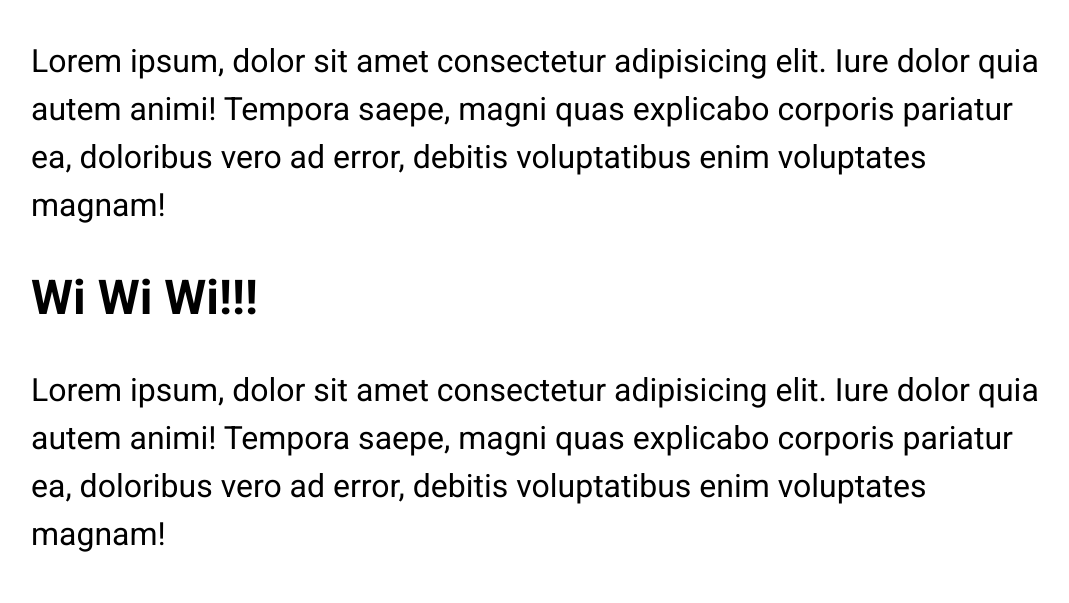
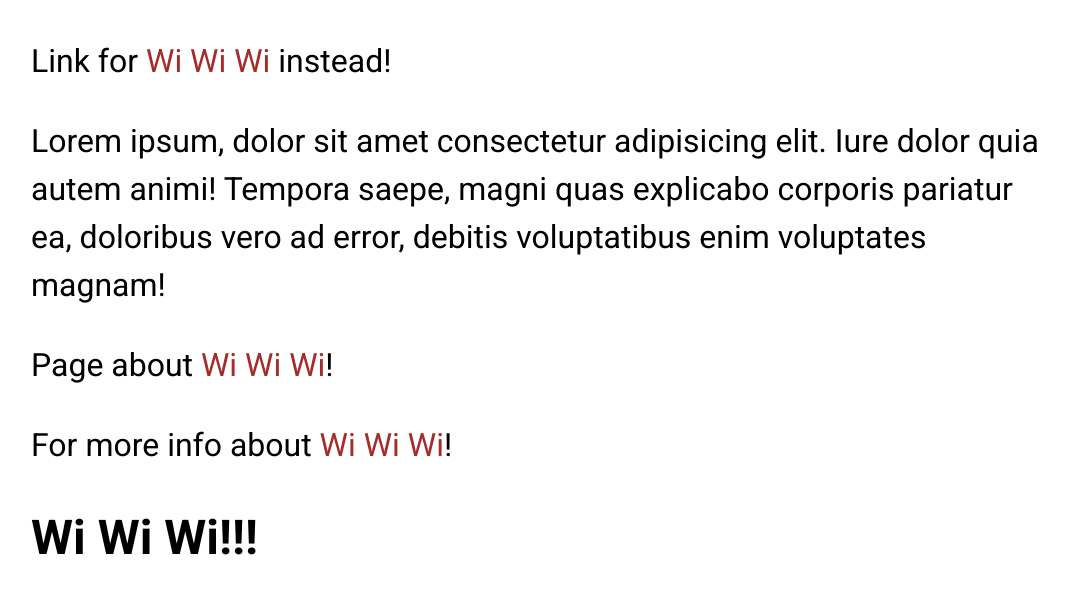
Before and after one commit to fukichime/Web_Projects_maki, a plain HTML site: page projects/CSS_based_website/index.html in a window 1280 px wide. Shown: the part 685-1288 px from the top of the page, without its empty margins (105-1174 px from the left). Drawn offline with Linux system fonts and the light colour scheme.

Commit message:
links added

```diff
--- a/projects/CSS_based_website/css/style.css
+++ b/projects/CSS_based_website/css/style.css
@@ -42,3 +42,22 @@ p {
     line-height: 1.5;
 
 }
+
+a {
+    text-decoration: none;
+    cursor: pointer;
+    color: hsl(0, 59%, 41%);
+}
+
+a:visited {
+    color: hsl(0, 36%, 50%);
+}
+
+a:hover {
+    color:darkred;
+    opacity: 0.9;
+}
+
+a:active {
+    color: yellowgreen;
+}
--- a/projects/CSS_based_website/index.html
+++ b/projects/CSS_based_website/index.html
@@ -19,12 +19,21 @@
         </article>
         <article>
             <h2>Wi Wi Wi!!</h2>
+            <p> Link for <a href="https://www.google.com/search?q=hypertext+links">Wi Wi Wi</a>
+                instead!
+            </p>
             <p class="two">Lorem ipsum, dolor sit amet consectetur adipisicing elit. Iure dolor quia autem animi! Tempora saepe, magni quas explicabo corporis pariatur ea, doloribus vero ad error, debitis voluptatibus enim voluptates magnam!</p>
 <!--             <form>
                 <label for="name">Name:</label>
                 <input type="name" type="text" placeholder="Your Name">
                 <button>Submit</button>
             </form> -->
+            <p>
+                Page about <a href="one.html">Wi Wi Wi</a>!
+            </p>
+            <p>
+                For more info about <a href="two.html">Wi Wi Wi</a>!
+            </p>
         </article>
         <article>
             <h2>Wi Wi Wi!!!</h2>
```
Also changed, not shown: projects/CSS_based_website/one.html (added, +12 -0 lines), projects/CSS_based_website/two.html (added, +12 -0 lines).
